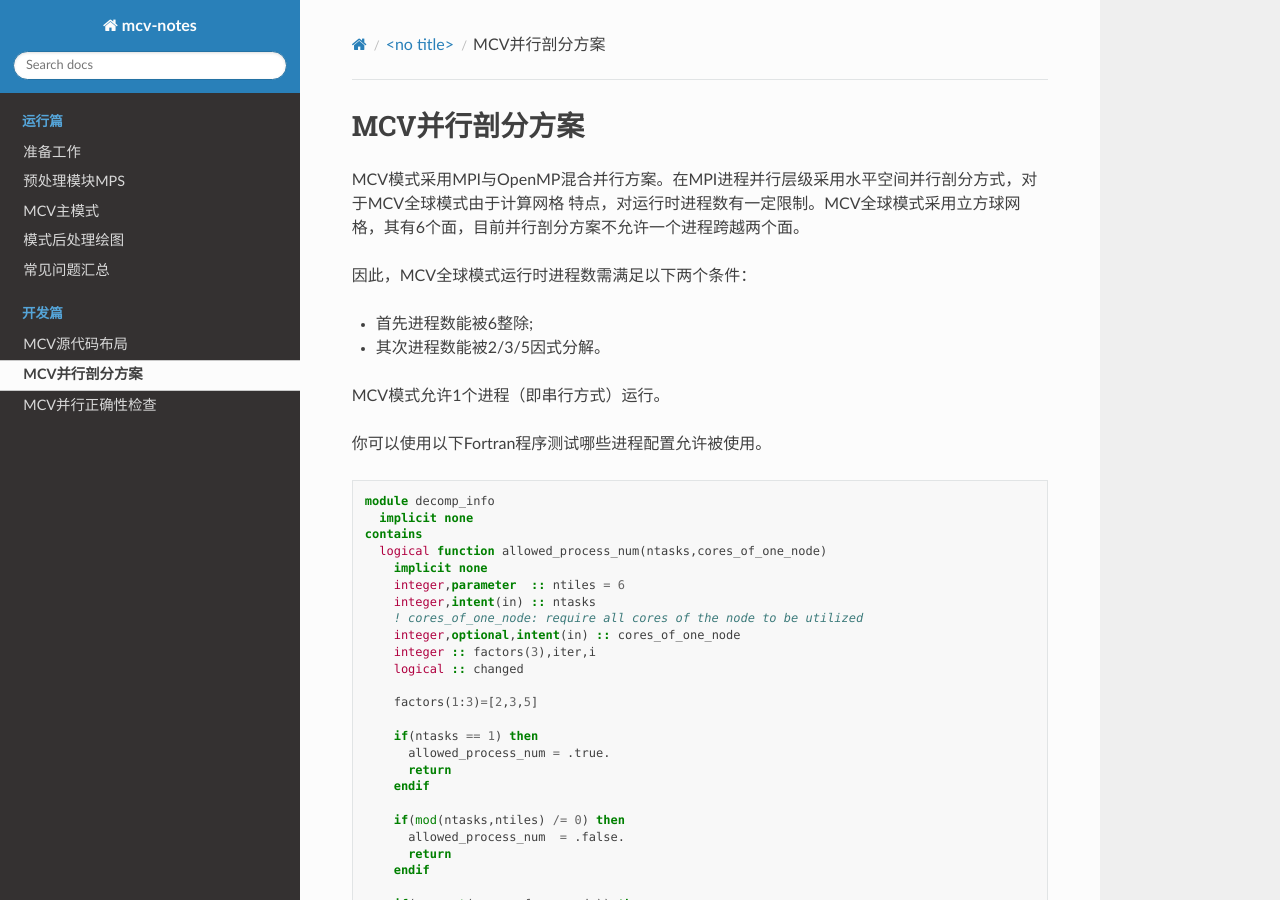
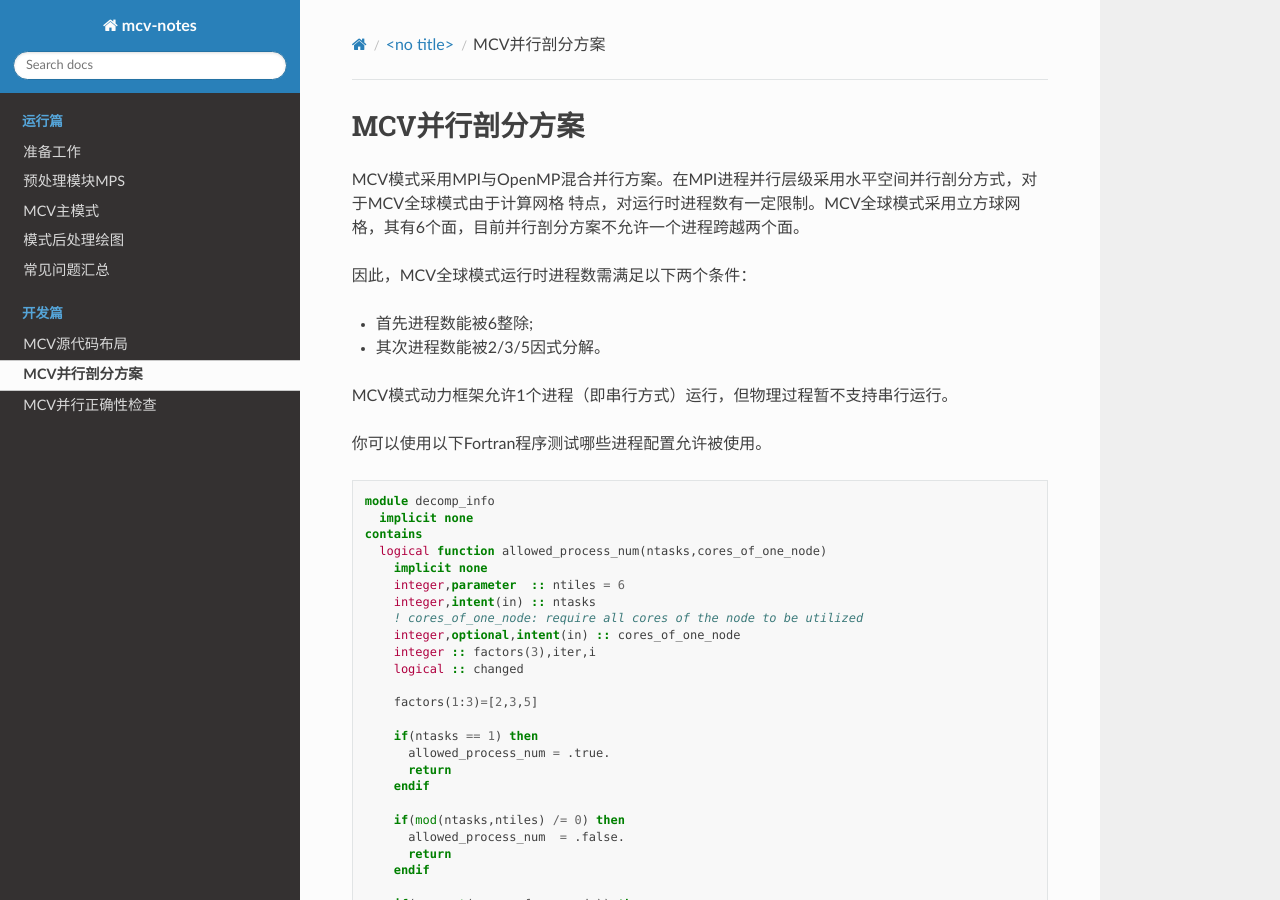
Before and after one commit to qingu/mug, a Sphinx documentation site: the page built from source/code_section/02_mcv_decomp.md, in a window 1280 px wide and 900 px high. Built offline with Sphinx 7.4.7 and the Read the Docs theme 2.0.0, drawn with Linux system fonts in a browser that asks for light colours.

Commit message:
revise serial run description

```diff
--- a/source/code_section/02_mcv_decomp.md
+++ b/source/code_section/02_mcv_decomp.md
@@ -8,7 +8,7 @@ MCV模式采用MPI与OpenMP混合并行方案。在MPI进程并行层级采用
 - 首先进程数能被6整除;
 - 其次进程数能被2/3/5因式分解。
 
-MCV模式允许1个进程（即串行方式）运行。
+MCV模式动力框架允许1个进程（即串行方式）运行，但物理过程暂不支持串行运行。
 
 你可以使用以下Fortran程序测试哪些进程配置允许被使用。
 
```
